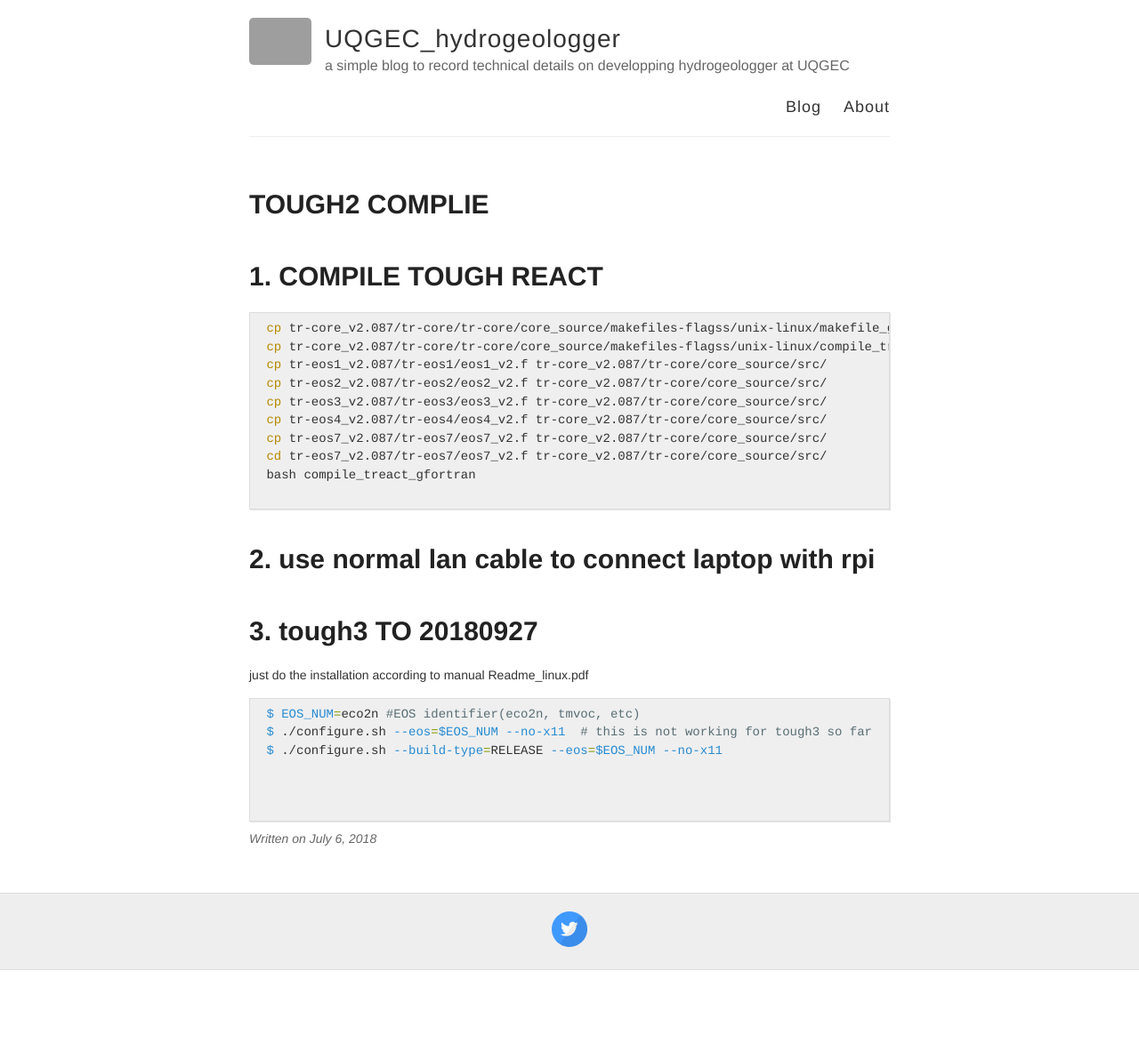
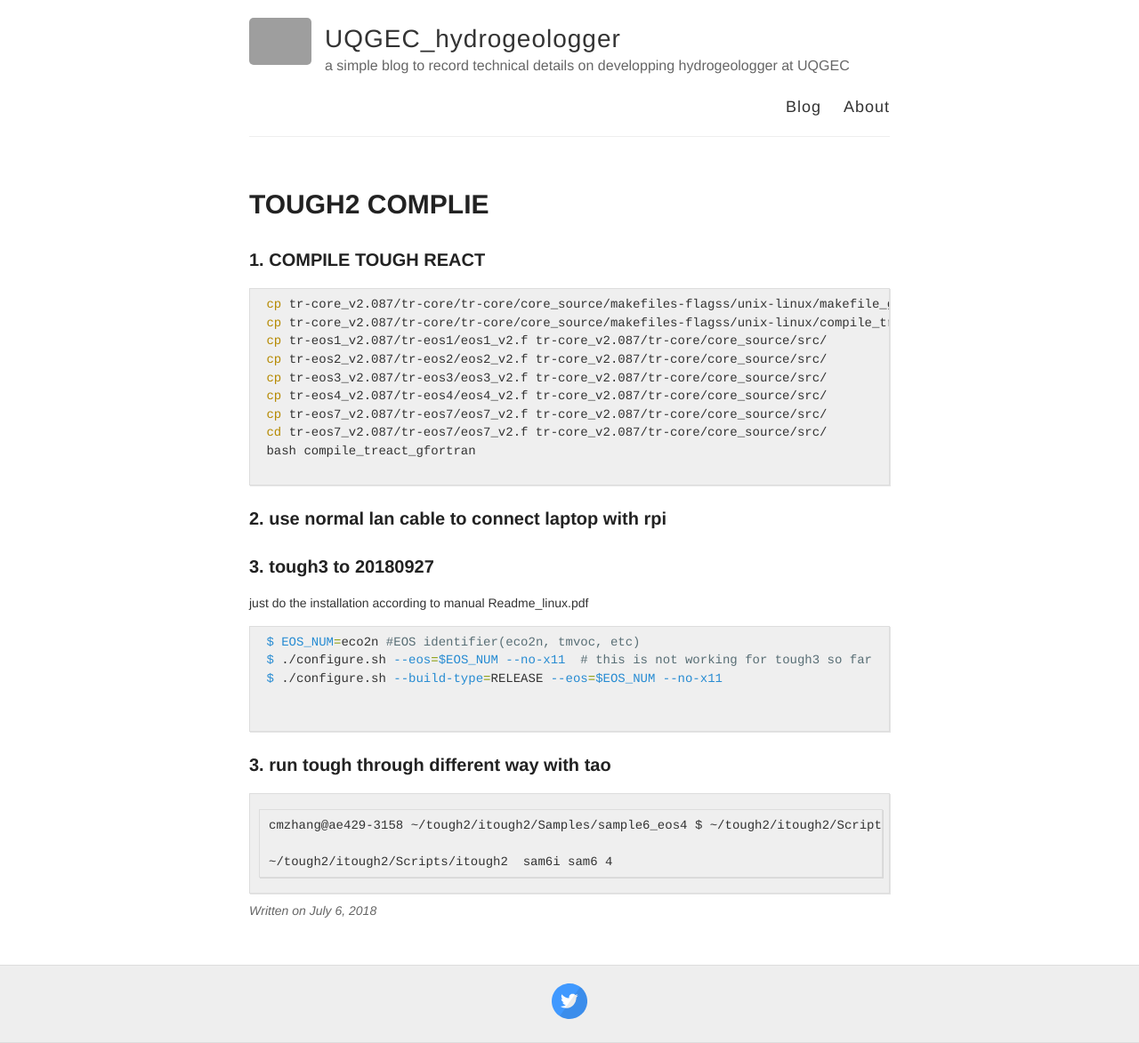
Before and after one commit to hydrogeologger/hydrogeologger.github.io, a Jekyll site: the page built from _posts/2018-07-06-TOUGH.md, in a window 1280 px wide. Shown: the whole page at 89% size. Built offline with Jekyll 4.4.1, drawn with Linux system fonts in a browser that asks for light colours; before the commit the page ends 1091 px from its top, so only the background shows below that; grey boxes are pictures that could not be loaded.

````diff
--- a/_posts/2018-07-06-TOUGH.md
+++ b/_posts/2018-07-06-TOUGH.md
@@ -3,7 +3,7 @@ layout: post
 title: TOUGH2 COMPLIE
 ---
 
-# 1. COMPILE TOUGH REACT
+### 1. COMPILE TOUGH REACT
  {% highlight bash %}
  cp tr-core_v2.087/tr-core/tr-core/core_source/makefiles-flagss/unix-linux/makefile_gf tr-core_v2.087/tr-core/core_source/src/
  cp tr-core_v2.087/tr-core/tr-core/core_source/makefiles-flagss/unix-linux/compile_treact_gfortran tr-core_v2.087/tr-core/core_source/src/
@@ -16,15 +16,22 @@ title: TOUGH2 COMPLIE
  bash compile_treact_gfortran
  {% endhighlight %}
 
-# 2. use normal lan cable to connect laptop with rpi
+### 2. use normal lan cable to connect laptop with rpi
 
 
-# 3. tough3   TO 20180927
+### 3. tough3   to 20180927
  just do the installation according to manual Readme_linux.pdf
  {% highlight bash %}
  $ EOS_NUM=eco2n #EOS identifier(eco2n, tmvoc, etc)
  $ ./configure.sh --eos=$EOS_NUM --no-x11  # this is not working for tough3 so far
  $ ./configure.sh --build-type=RELEASE --eos=$EOS_NUM --no-x11
 
+ {% endhighlight %}
 
- {% endhighlight %}
+### 3. run tough through different way with tao
+
+```
+cmzhang@ae429-3158 ~/tough2/itough2/Samples/sample6_eos4 $ ~/tough2/itough2/Scripts/itough2 -tough2 -to sam6_0.out sam6 4
+
+~/tough2/itough2/Scripts/itough2  sam6i sam6 4
+```
````
Also changed, not shown: _posts/2019-04-23-thingsboard.md (+8 -0 lines).
